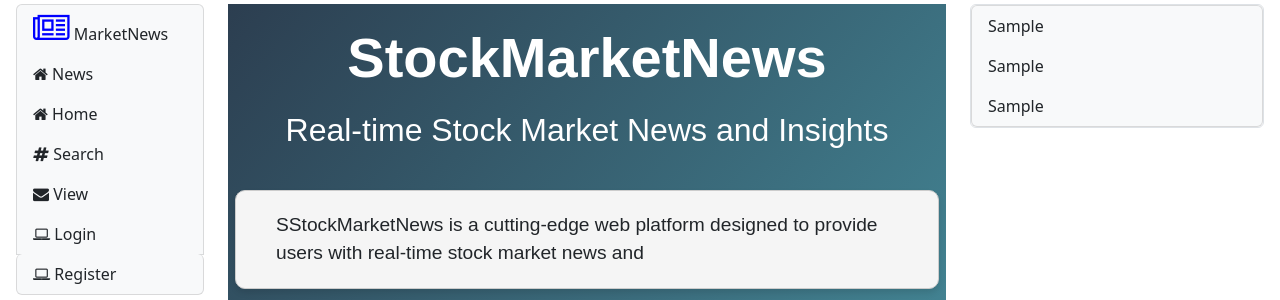
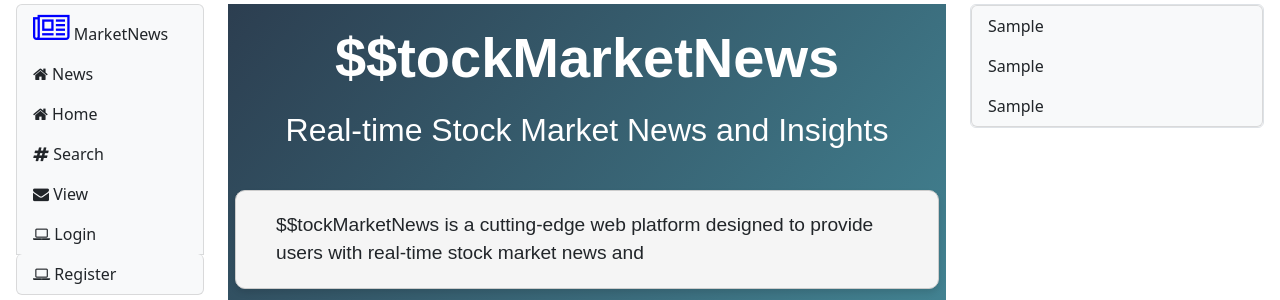
Before and after one commit to amarpriyesh/WebDev-StockMarket-FrontEnd, a React (Create React App) app: page / in a window 1280 px wide. Shown: the top 300 px of the page. Built offline with nearby package versions, Linux system fonts and the light colour scheme; no server answers.

Commit message:
minor change

```diff
--- a/src/home/home.js
+++ b/src/home/home.js
@@ -87,13 +87,13 @@ const stockImages = [
 
 
 const Home = () => {
-    const text = 'StockMarketNews is a cutting-edge web platform designed to provide users with ' +
+    const text = '$tockMarketNews is a cutting-edge web platform designed to provide users with ' +
         'real-time stock market news and insights. By leveraging the powerful APIs ' +
         'offered by MarketAux.com, StockMarketNews aims to deliver up-to-the-minute financial ' +
         'data, expert analysis, and market trends to both individual investors and ' +
         'financial professionals. In addition, StockMarketNews provides CRUD operations on user management,' +
         'search functionality using Remote API, regular updates from the MarketAux API,' +
-        'news and search access to anonymous users, option to comment and provide views to logged in users.';
+        'news and search access to anonymous users, option to comment and provide views to logged in users.$';
     const typingSpeed = 50;
 
     const useTypingEffect = (text, typingSpeed) => {
@@ -140,7 +140,7 @@ const Home = () => {
         `}
             </style>
             <div style={containerStyle}>
-                <h1 style={titleStyle}>StockMarketNews</h1>
+                <h1 style={titleStyle}>$$tockMarketNews</h1>
                 <h2 style={subtitleStyle}>Real-time Stock Market News and Insights</h2>
                 <div style={typingContainerStyle}>
                     <span>{typedText}</span>
```
